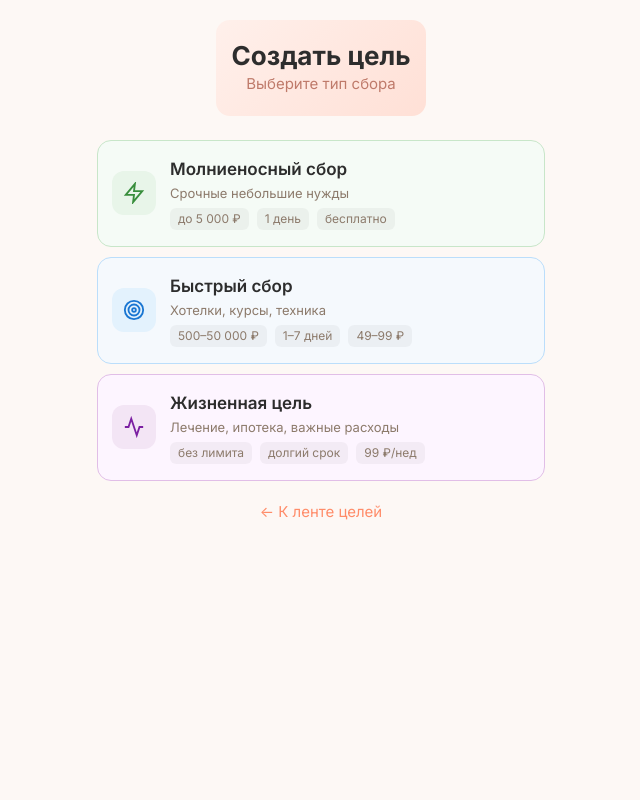
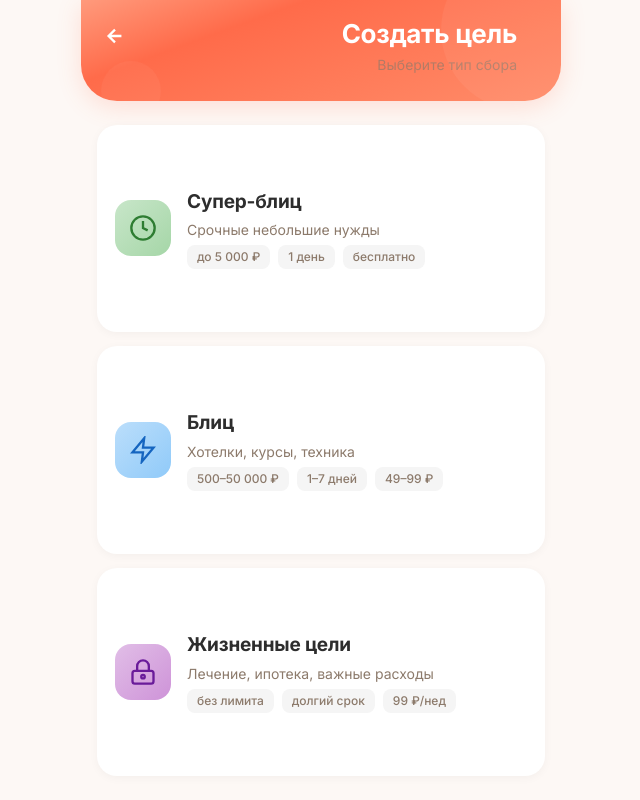
Before and after one commit to Catsik23/pomogay, a Flask app: page /goals/choose in a window 1280 px wide. Shown: the whole page, without its empty margins (319-959 px from the left). Run offline with Flask 3, Linux system fonts and the light colour scheme; a user stored in the database is signed in.

Commit message:
choose_goal_type: подсветка при нажатии, новые иконки, шторка ниже

```diff
--- a/templates/choose_goal_type.html
+++ b/templates/choose_goal_type.html
@@ -6,86 +6,172 @@
     <title>Создать цель — Помогай</title>
     <link rel="stylesheet" href="/static/style.css">
     <style>
+        * { box-sizing: border-box; margin: 0; padding: 0; }
+        body {
+            font-family: 'Inter', -apple-system, sans-serif;
+            background: #FDF8F5;
+        }
         .container {
             max-width: 480px;
             margin: 0 auto;
-            padding: 20px 16px;
+            min-height: 100vh;
+            display: flex;
+            flex-direction: column;
         }
-        .header-card {
-            background: linear-gradient(135deg, #FFF0EB 0%, #FFE0D6 100%);
-            border-radius: 14px;
-            padding: 20px 16px;
-            text-align: center;
-            margin-bottom: 24px;
-            display: inline-block;
-            width: auto;
-            min-width: 200px;
+
+        /* Шапка */
+        .header-section {
+            background: linear-gradient(160deg, #FF9A7C 0%, #FF6B4A 30%, #FF8C69 100%);
+            padding: 18px 20px 26px;
+            color: white;
+            border-radius: 0 0 36px 36px;
+            position: relative;
+            overflow: hidden;
+            box-shadow: 0 6px 24px rgba(255, 108, 74, 0.18);
         }
-        .header-card h1 {
+        .header-section::after {
+            content: '';
+            position: absolute;
+            top: -50px;
+            right: -40px;
+            width: 160px;
+            height: 160px;
+            background: rgba(255,255,255,0.05);
+            border-radius: 50%;
+        }
+        .header-section::before {
+            content: '';
+            position: absolute;
+            bottom: -20px;
+            left: 20px;
+            width: 60px;
+            height: 60px;
+            background: rgba(255,255,255,0.04);
+            border-radius: 50%;
+        }
+        .back-link {
+            position: absolute;
+            left: 16px;
+            top: 18px;
+            width: 36px;
+            height: 36px;
+            display: flex;
+            align-items: center;
+            justify-content: center;
+            color: rgba(255,255,255,0.8);
+            text-decoration: none;
+            border-radius: 10px;
+            z-index: 2;
+        }
+        .back-link:active { background: rgba(255,255,255,0.12); }
+        .header-text {
+            text-align: right;
+            padding-right: 24px;
+        }
+        .header-text h1 {
             font-size: 26px;
             font-weight: 700;
-            margin: 0;
-            line-height: 1.2;
+            letter-spacing: -0.3px;
+            line-height: 1.25;
+            margin-bottom: 3px;
         }
-        .header-card p {
-            font-size: 15px;
-            color: #BF7A6A;
-            margin: 2px 0 0;
+        .header-text p {
+            font-size: 14px;
+            font-weight: 400;
+            opacity: 0.65;
+        }
+
+        /* Кнопки */
+        .options-section {
+            flex: 1;
+            display: flex;
+            flex-direction: column;
+            padding: 24px 16px;
+            gap: 14px;
         }
         .option {
+            flex: 1;
             display: flex;
             align-items: center;
-            gap: 14px;
-            padding: 16px 14px;
-            border-radius: 14px;
-            margin-bottom: 10px;
+            gap: 16px;
+            padding: 0 18px;
+            border-radius: 20px;
             text-decoration: none;
-            color: var(--text);
-            transition: transform 0.1s, opacity 0.15s;
+            color: #2D2D2D;
+            transition: transform 0.15s, box-shadow 0.15s;
+            background: white;
+            box-shadow: 0 2px 10px rgba(0,0,0,0.04);
+            position: relative;
+            overflow: hidden;
+        }
+        .option::after {
+            content: '';
+            position: absolute;
+            bottom: 0;
+            left: 0;
+            right: 0;
+            height: 0;
+            transition: height 0.2s ease;
+            border-radius: 0 0 20px 20px;
+            z-index: 0;
         }
         .option:active {
-            transform: scale(0.98);
-            opacity: 0.85;
+            transform: scale(0.97);
+            box-shadow: 0 1px 6px rgba(0,0,0,0.1);
         }
+        .option-green:active::after {
+            height: 6px;
+            background: linear-gradient(90deg, #A5D6A7, #66BB6A);
+        }
+        .option-blue:active::after {
+            height: 6px;
+            background: linear-gradient(90deg, #90CAF9, #42A5F5);
+        }
+        .option-purple:active::after {
+            height: 6px;
+            background: linear-gradient(90deg, #CE93D8, #AB47BC);
+        }
+        .option > * { position: relative; z-index: 1; }
         .option-icon {
-            width: 44px;
-            height: 44px;
-            border-radius: 12px;
+            width: 56px;
+            height: 56px;
+            border-radius: 16px;
             display: flex;
             align-items: center;
             justify-content: center;
             flex-shrink: 0;
         }
-        .option-green .option-icon { background: #E8F5E9; color: #388E3C; }
-        .option-blue .option-icon { background: #E3F2FD; color: #1976D2; }
-        .option-purple .option-icon { background: #F3E5F5; color: #7B1FA2; }
-
-        .option-green { background: #F5FBF6; border: 1px solid #C8E6C9; }
-        .option-blue { background: #F5F9FD; border: 1px solid #BBDEFB; }
-        .option-purple { background: #FDF5FF; border: 1px solid #E1BEE7; }
-
-        .option-title { font-size: 17px; font-weight: 600; }
-        .option-desc { font-size: 13px; color: var(--text-soft); margin-top: 2px; }
-        .option-meta { font-size: 12px; color: var(--text-soft); margin-top: 4px; display: flex; gap: 8px; }
-        .option-meta span { background: rgba(0,0,0,0.04); padding: 2px 8px; border-radius: 6px; }
-        .back { margin-top: 20px; text-align: center; font-size: 15px; }
+        .option-green .option-icon { background: linear-gradient(135deg, #C8E6C9, #A5D6A7); }
+        .option-blue .option-icon { background: linear-gradient(135deg, #BBDEFB, #90CAF9); }
+        .option-purple .option-icon { background: linear-gradient(135deg, #E1BEE7, #CE93D8); }
+        .option-title { font-size: 19px; font-weight: 700; letter-spacing: -0.2px; }
+        .option-desc { font-size: 14px; color: #8C7A6B; margin-top: 3px; }
+        .option-meta { font-size: 12px; color: #8C7A6B; margin-top: 5px; display: flex; gap: 8px; }
+        .option-meta span { background: #F5F5F5; padding: 3px 10px; border-radius: 8px; font-weight: 500; }
     </style>
 </head>
 <body>
     <div class="container">
-        <div style="text-align:center;">
-            <div class="header-card">
+        <div class="header-section">
+            <a href="/goals" class="back-link">
+                <svg width="22" height="22" viewBox="0 0 24 24" fill="none" stroke="white" stroke-width="2.5"><path d="M19 12H5M12 19l-7-7 7-7"/></svg>
+            </a>
+            <div class="header-text">
                 <h1>Создать цель</h1>
                 <p>Выберите тип сбора</p>
             </div>
         </div>
 
+        <div class="options-section">
             <a class="option option-green" href="/goals/new/super_blitz">
                 <div class="option-icon">
-                <svg width="22" height="22" viewBox="0 0 24 24" fill="none" stroke="currentColor" stroke-width="2"><path d="M13 2L3 14h9l-1 8 10-12h-9l1-8z"/></svg>
+                    <svg width="28" height="28" viewBox="0 0 24 24" fill="none" stroke="#2E7D32" stroke-width="2">
+                        <circle cx="12" cy="12" r="10"/>
+                        <polyline points="12 6 12 12 16 14"/>
+                    </svg>
                 </div>
                 <div>
-                <div class="option-title">Молниеносный сбор</div>
+                    <div class="option-title">Супер-блиц</div>
                     <div class="option-desc">Срочные небольшие нужды</div>
                     <div class="option-meta"><span>до 5 000 ₽</span><span>1 день</span><span>бесплатно</span></div>
                 </div>
@@ -93,28 +179,31 @@
 
             <a class="option option-blue" href="/goals/new/blitz">
                 <div class="option-icon">
-                <svg width="22" height="22" viewBox="0 0 24 24" fill="none" stroke="currentColor" stroke-width="2"><circle cx="12" cy="12" r="10"/><circle cx="12" cy="12" r="6"/><circle cx="12" cy="12" r="2"/></svg>
+                    <svg width="28" height="28" viewBox="0 0 24 24" fill="none" stroke="#1565C0" stroke-width="2">
+                        <polygon points="13 2 3 14 12 14 11 22 21 10 12 10 13 2"/>
+                    </svg>
                 </div>
                 <div>
-                <div class="option-title">Быстрый сбор</div>
+                    <div class="option-title">Блиц</div>
                     <div class="option-desc">Хотелки, курсы, техника</div>
                     <div class="option-meta"><span>500–50 000 ₽</span><span>1–7 дней</span><span>49–99 ₽</span></div>
                 </div>
             </a>
 
-        <a class="option option-purple" href="/goals/new/serious" onclick="alert('Серьёзные сборы — скоро!'); return false;">
+            <a class="option option-purple" href="/goals/new/serious" onclick="alert('Серьёзные сборы — скоро'); return false;">
                 <div class="option-icon">
-                <svg width="22" height="22" viewBox="0 0 24 24" fill="none" stroke="currentColor" stroke-width="2"><path d="M22 12h-4l-3 9L9 3l-3 9H2"/></svg>
+                    <svg width="28" height="28" viewBox="0 0 24 24" fill="none" stroke="#6A1B9A" stroke-width="2">
+                        <path d="M7 11V7a5 5 0 0 1 10 0v4"/>
+                        <path d="M5 11h14a2 2 0 0 1 2 2v7a2 2 0 0 1-2 2H5a2 2 0 0 1-2-2v-7a2 2 0 0 1 2-2z"/>
+                        <circle cx="12" cy="16" r="1.5"/>
+                    </svg>
                 </div>
                 <div>
-                <div class="option-title">Жизненная цель</div>
+                    <div class="option-title">Жизненные цели</div>
                     <div class="option-desc">Лечение, ипотека, важные расходы</div>
                     <div class="option-meta"><span>без лимита</span><span>долгий срок</span><span>99 ₽/нед</span></div>
                 </div>
             </a>
-
-        <div class="back">
-            <a href="/goals">← К ленте целей</a>
         </div>
     </div>
 </body>
```
Lines whose indentation alone changed are shown as unchanged.
